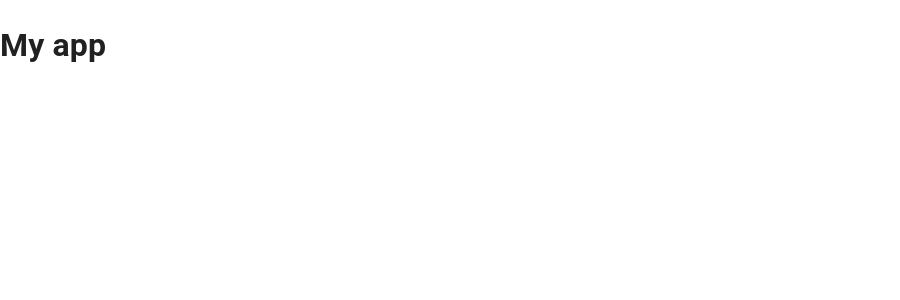
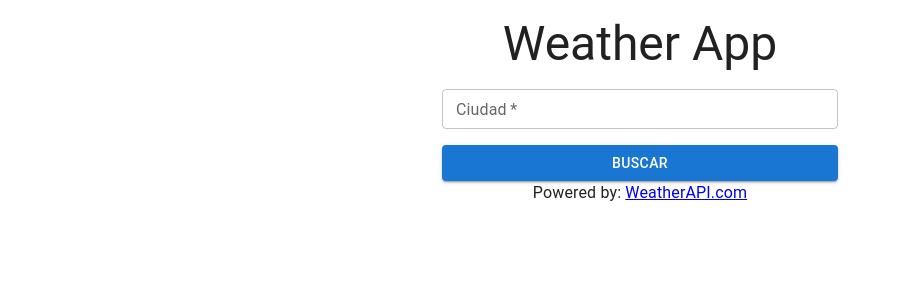
Before and after one commit to Ezzeorazi/app-clima-react, a React (Vite) app: page / in a window 1280 px wide. Shown: the top 300 px of the page, without its empty margins (0-900 px from the left). Built offline with nearby package versions, Linux system fonts and the light colour scheme; no server answers.

Commit message:
app completa, faltan mejoras

```diff
--- a/src/App.jsx
+++ b/src/App.jsx
@@ -1,7 +1,125 @@
+import { LoadingButton } from "@mui/lab";
+import { Box, Container, TextField, Typography } from "@mui/material";
+import { useState } from "react";
+
+const API_WEATHER = `http://api.weatherapi.com/v1/current.json?key=${
+  import.meta.env.VITE_API_KEY
+}&q=`;
+
 export default function App() {
+  const [city, setCity] = useState("");
+  const [loading, setLoading] = useState(false);
+  const [error, setError] = useState({
+    error: false,
+    message: "",
+  });
+  const [weather, setWeather] = useState({
+    city: "",
+    country: "",
+    temp: 0,
+    condition: "",
+    icon: "",
+    conditionText: "",
+  });
+
+  const onSubmit = async (e) => {
+    e.preventDefault();
+    setLoading(true);
+    setError({
+      error: false,
+      message: error.message,
+    });
+    try {
+      if (!city.trim()) throw { message: "El campo es obligatorio" };
+      const response = await fetch(API_WEATHER + city);
+      const data = await response.json();
+
+      if (data.error) throw { message: data.error.message };
+
+      setWeather({
+        city: data.location.name,
+        country: data.location.cuntry,
+        temp: data.current.temp_c,
+        condition: data.current.condition.code,
+        icon: data.current.condition.icon,
+        conditionText: data.current.condition.text,
+      });
+    } catch (error) {
+      setError({
+        error: true,
+        message: error.message,
+      });
+    } finally {
+      setLoading(false);
+    }
+  };
+
   return (
     <>
-      <h1>My app</h1>
+      <Container maxWidth="xs" sx={{ mt: 2 }}>
+        <Typography variant="h3" component="h1" align="center" gutterBottom>
+          Weather App
+        </Typography>
+        <Box
+          sx={{ display: "grid", gap: 2 }}
+          component="form"
+          autoComplete="off"
+          onSubmit={onSubmit}
+        >
+          <TextField
+            id="city"
+            label="Ciudad"
+            variant="outlined"
+            size="small"
+            required
+            fullWidth
+            value={city}
+            onChange={(e) => setCity(e.target.value)}
+            error={error.error}
+            helperText={error.message}
+          />
+          <LoadingButton
+            type="submit"
+            variant="contained"
+            loading={loading}
+            loadingIndicator="Cargando..."
+          >
+            Buscar
+          </LoadingButton>
+        </Box>
+        {weather.city && (
+        <Box
+          sx={{
+            mt: 2,
+            display: "grid",
+            gap: 2,
+            textAlign: "center",
+          }}
+        >
+          <Typography variant="h4" component="h2">
+            {weather.city}, {weather.country}
+          </Typography>
+          <Box
+            component="img"
+            alt={weather.conditionText}
+            src={weather.icon}
+            sx={{ margin: "0 auto" }}
+          />
+          <Typography variant="h5" component="h3">
+            {weather.temp} ºC
+          </Typography>
+          <Typography variant="h6" component="h4">
+            {weather.conditionText}
+          </Typography>
+        </Box>
+        )}
+        <Typography textAlign="center" sv={{ mt: 2, fontSize: "10px" }}>
+          Powered by:{" "}
+          <a href="https://www.weatherapi.com/" title="Weather API">
+            WeatherAPI.com
+          </a>
+        </Typography>
+      </Container>
     </>
   );
 }
```
